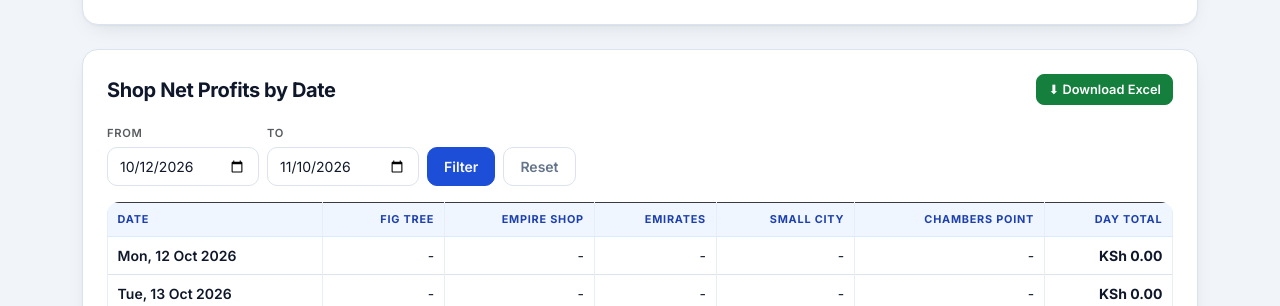
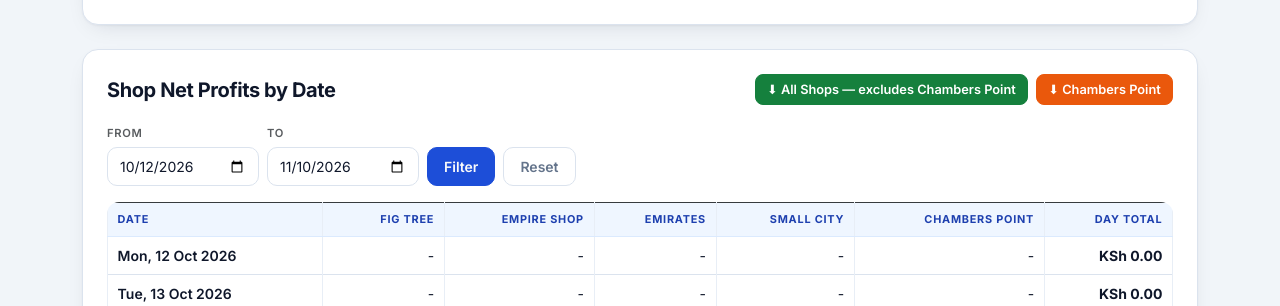
Before and after one commit to ANDERSON254KE/ProfitTracker-, a Django app: page / in a window 1280 px wide. Shown: the part 1651-1957 px from the top of the page. Run offline with Django 5.2, Linux system fonts and the light colour scheme; data that the repository does not hold is empty.

Commit message:
Split dashboard shop-profit export: all other shops and Chambers Point separately

```diff
--- a/tracker/templates/tracker/dashboard.html
+++ b/tracker/templates/tracker/dashboard.html
@@ -160,7 +160,10 @@
         <div class="card p-4 mb-4">
             <div class="d-flex justify-content-between align-items-center mb-3">
                 <h5 class="mb-0 fw-bold">Shop Net Profits by Date</h5>
-                <a href="{% url 'dashboard_export' %}?range_start={{ range_start|date:'Y-m-d' }}&range_end={{ range_end|date:'Y-m-d' }}" class="btn btn-success btn-sm">⬇ Download Excel</a>
+                <div class="d-flex gap-2 flex-wrap">
+                    <a href="{% url 'dashboard_export' %}?range_start={{ range_start|date:'Y-m-d' }}&range_end={{ range_end|date:'Y-m-d' }}" class="btn btn-success btn-sm">⬇ All Shops — excludes Chambers Point</a>
+                    <a href="{% url 'dashboard_export' %}?shop=chambers&range_start={{ range_start|date:'Y-m-d' }}&range_end={{ range_end|date:'Y-m-d' }}" class="btn btn-info btn-sm">⬇ Chambers Point</a>
+                </div>
             </div>
             <form method="GET" action="/" class="row g-2 mb-3">
                 <input type="hidden" name="q" value="{{ query }}">
--- a/tracker/views.py
+++ b/tracker/views.py
@@ -1048,6 +1048,11 @@ def dashboard_export(request):
     if range_end < range_start:
         range_start, range_end = range_end, range_start
 
+    only_chambers = (request.GET.get('shop') or '').strip().lower() in {
+        'chambers', 'chambers point', 'chambers_point'
+    }
+    export_shops = [CHAMBERS_SHOP] if only_chambers else ALL_SHOPS_EXPORT
+
     sales = DailySale.objects.filter(date__gte=range_start, date__lte=range_end)
 
     # Aggregate profit by date and shop
@@ -1073,9 +1078,9 @@ def dashboard_export(request):
         exp_map[d][r['shop']] = float(r['total_expenditure'])
 
     # Build rows: each value is NET profit (profit minus expenses)
-    columns = ['Date'] + SHOPS + ['Day Total (Net)']
+    columns = ['Date'] + export_shops + ['Day Total (Net)']
     rows = []
-    totals = {s: 0.0 for s in SHOPS}
+    totals = {s: 0.0 for s in export_shops}
     grand_total = 0.0
     grand_expenses = 0.0
 
@@ -1083,7 +1088,7 @@ def dashboard_export(request):
     while cur <= range_end:
         row_data = {'Date': cur}
         day_total = 0.0
-        for s in SHOPS:
+        for s in export_shops:
             val = profit_map.get(cur, {}).get(s, 0.0)
             exp = exp_map.get(cur, {}).get(s, 0.0)
             net = val - exp
@@ -1098,18 +1103,18 @@ def dashboard_export(request):
 
     # Add totals row
     total_row = {'Date': 'TOTAL NET PROFIT'}
-    for s in SHOPS:
+    for s in export_shops:
         total_row[s] = totals[s]
     total_row['Day Total (Net)'] = grand_total
     rows.append(total_row)
 
     # Add expenses row for context
-    exp_totals = {s: 0.0 for s in SHOPS}
+    exp_totals = {s: 0.0 for s in export_shops}
     for d, shops in exp_map.items():
-        for s in SHOPS:
+        for s in export_shops:
             exp_totals[s] += shops.get(s, 0.0)
     exp_row = {'Date': 'TOTAL EXPENSES'}
-    for s in SHOPS:
+    for s in export_shops:
         exp_row[s] = exp_totals[s]
     exp_row['Day Total (Net)'] = grand_expenses
     rows.append(exp_row)
@@ -1123,7 +1128,10 @@ def dashboard_export(request):
         content_type='application/vnd.openxmlformats-officedocument.spreadsheetml.sheet',
     )
     safe_range = f"{range_start}_to_{range_end}"
-    response['Content-Disposition'] = f'attachment; filename="net_shop_profits_{safe_range}.xlsx"'
+    shop_slug = 'chambers_point' if only_chambers else 'all_other_shops'
+    response['Content-Disposition'] = (
+        f'attachment; filename="net_shop_profits_{shop_slug}_{safe_range}.xlsx"'
+    )
     return response
 
 
```
